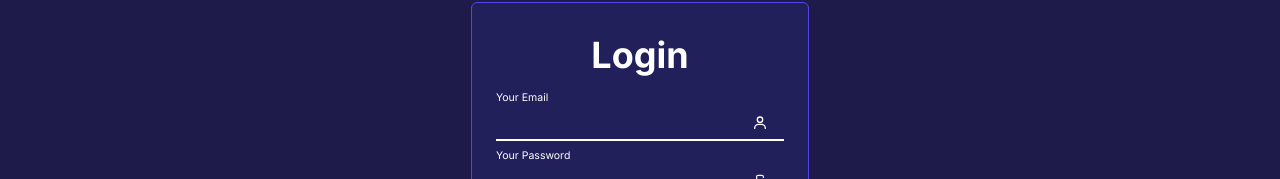
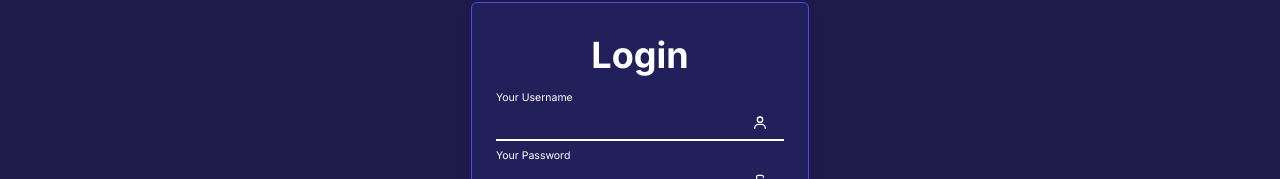
Before and after one commit to ilkaymb/2fa-project-frontend, a Next.js app: page / in a window 1280 px wide. Shown: the part 210-389 px from the top of the page. Built offline with nearby package versions, Linux system fonts and the light colour scheme.

Commit message:
Update email label to username

```diff
--- a/pages/index.js
+++ b/pages/index.js
@@ -68,7 +68,7 @@ export default function Home() {
                   className="absolute text-sm text-white duration-300 transform -translate-y-6 scale-75 top-3 -z-10 origin-[0] peer-focus:left-0 peer-focus:text-indigo-600 peer-focus:dark:text-indigo-400 peer-placeholder-shown:scale-100 peer-placeholder-shown:translate-y-0 peer-focus:scale-75 peer-focus:-translate-y-6"
                   placeholder=""
                 >
-                  Your Email
+                  Your Username
                 </label>
                 <BiUser className="absolute top-4 right-4" />
               </div>
```
